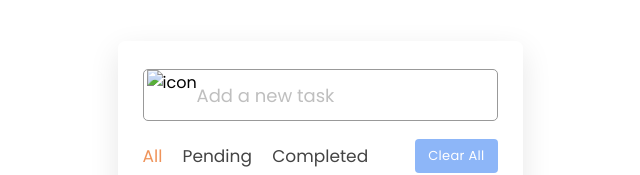
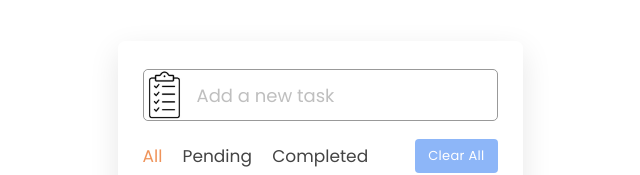
Before and after one commit to Mahimajy/Todolist, a plain HTML site: page index.html in a window 1280 px wide. Shown: the part 156-331 px from the top of the page, without its empty margins (320-960 px from the left). Drawn offline with nearby package versions, Linux system fonts and the light colour scheme.

Commit message:
Update index.html

```diff
--- a/index.html
+++ b/index.html
@@ -28,7 +28,7 @@
 
       <div class="task-input">
 
-        <img src="main.png" alt="icon">
+        <img src="main.jpeg" alt="icon">
 
         <input type="text" placeholder="Add a new task">
 
```
